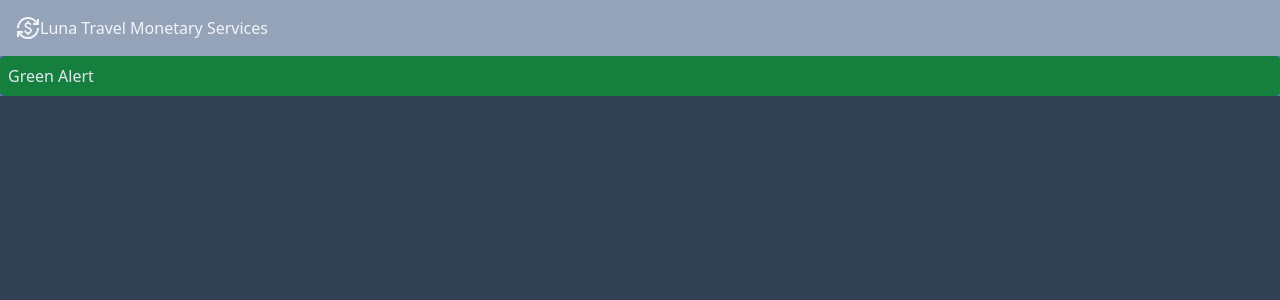
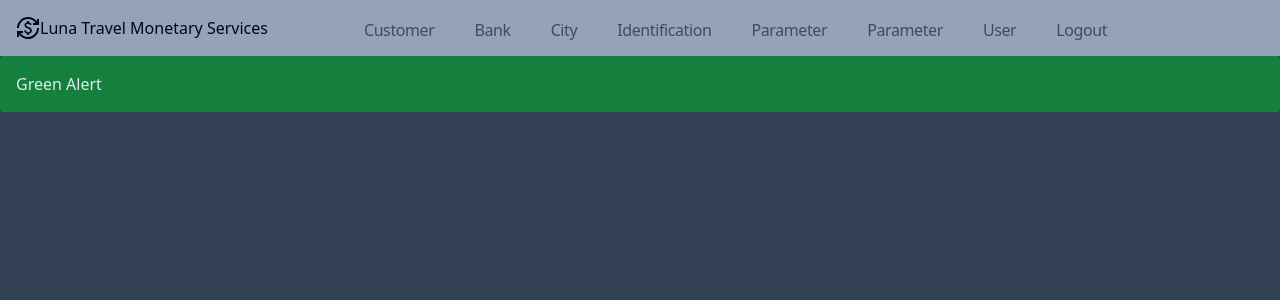
Before and after one commit to waldirborbajr/lunatravel, a Nuxt app: page / in a window 1280 px wide. Shown: the top 300 px of the page. Built offline with nearby package versions, Linux system fonts and the light colour scheme.

Commit message:
feat: menu navigation
Signed-off-by: Waldir BORBA JUNIOR <wborbajr@gmail.com>

```diff
--- a/components/Alert/index.vue
+++ b/components/Alert/index.vue
@@ -1,5 +1,5 @@
 <template>
-  <div class="py-2 px-2 mb-2 bg-green-700 rounded Alert text-slate-200">
+  <div class="py-4 px-4 mb-4 bg-green-700 rounded Alert text-slate-200">
     Green Alert
   </div>
 </template>
--- a/components/Header/index.vue
+++ b/components/Header/index.vue
@@ -1,8 +1,46 @@
 <template>
-  <div class="flex p-4 Header bg-slate-400 w-ful text-slate-100">
+  <div class="flex justify-between items-center bg-slate-400">
+    <div class="flex justify-center items-center">
+      <div class="flex justify-center items-center p-4 font-normal text-slate-950">
+        <Icon name="material-symbols:currency-exchange" size="24" />
+        Luna Travel Monetary Services
+      </div>
+      <div class="hidden justify-center items-center pt-1 antialiased lg:flex lg:ml-20">
+        <NuxtLink
+          class="flex justify-center items-center mr-10 text-base font-medium tracking-tight text-gray-700 text-opacity-90 transition duration-150 ease-in-out hover:text-cool-gray-600"
+          to="/customer">Customer</NuxtLink>
+        <NuxtLink
+          class="flex justify-center items-center mr-10 text-base font-medium tracking-tight text-gray-700 text-opacity-90 transition duration-150 ease-in-out hover:text-cool-gray-600"
+          to="/bank">Bank</NuxtLink>
+        <NuxtLink
+          class="flex justify-center items-center mr-10 text-base font-medium tracking-tight text-gray-700 text-opacity-90 transition duration-150 ease-in-out hover:text-cool-gray-600"
+          to="/city">City</NuxtLink>
+        <NuxtLink
+          class="flex justify-center items-center mr-10 text-base font-medium tracking-tight text-gray-700 text-opacity-90 transition duration-150 ease-in-out hover:text-cool-gray-600"
+          to="/identification">Identification</NuxtLink>
+        <NuxtLink
+          class="flex justify-center items-center mr-10 text-base font-medium tracking-tight text-gray-700 text-opacity-90 transition duration-150 ease-in-out hover:text-cool-gray-600"
+          to="/parameter">Parameter</NuxtLink>
+        <NuxtLink
+          class="flex justify-center items-center mr-10 text-base font-medium tracking-tight text-gray-700 text-opacity-90 transition duration-150 ease-in-out hover:text-cool-gray-600"
+          to="/reports">Parameter</NuxtLink>
+        <NuxtLink
+          class="flex justify-center items-center mr-10 text-base font-medium tracking-tight text-gray-700 text-opacity-90 transition duration-150 ease-in-out hover:text-cool-gray-600"
+          to="/user">User</NuxtLink>
+        <NuxtLink
+          class="flex justify-center items-center mr-10 text-base font-medium tracking-tight text-gray-700 text-opacity-90 transition duration-150 ease-in-out hover:text-cool-gray-600"
+          to="/login">Logout</NuxtLink>
+      </div>
+    </div>
+  </div>
+
+  <!--
+  <div id="Header" class="fixed z-50 w-full">
     <Icon name="material-symbols:currency-exchange" size="24" />
     Luna Travel Monetary Services
+    <div id="Menu" class="flex bg-slate-400 w-ful text-slate-100">M E N U</div>
   </div>
+  -->
 </template>
 
 <script setup></script>
--- a/pages/index.vue
+++ b/pages/index.vue
@@ -1,5 +1,5 @@
 <template>
-  <div class="bg-violet-500 Main">
+  <div class="Main">
     <Alert />
   </div>
 </template>
```
